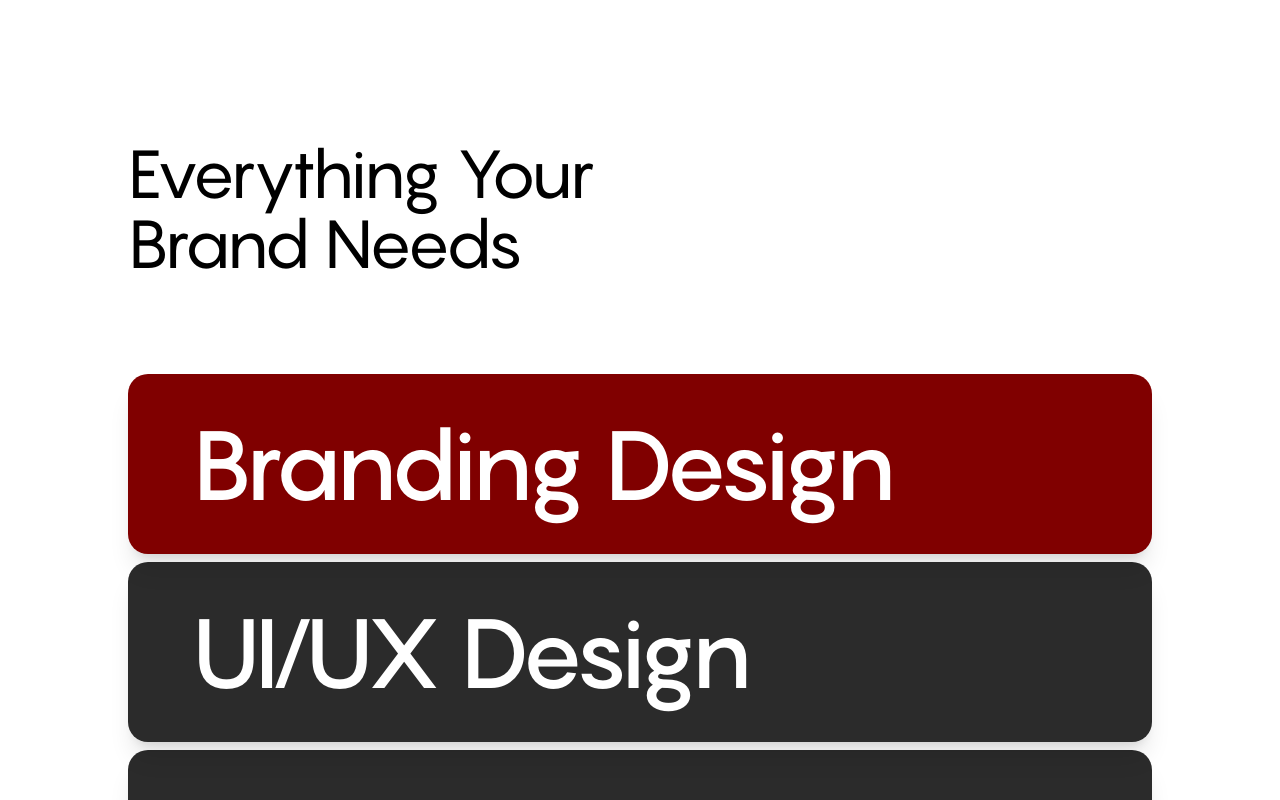
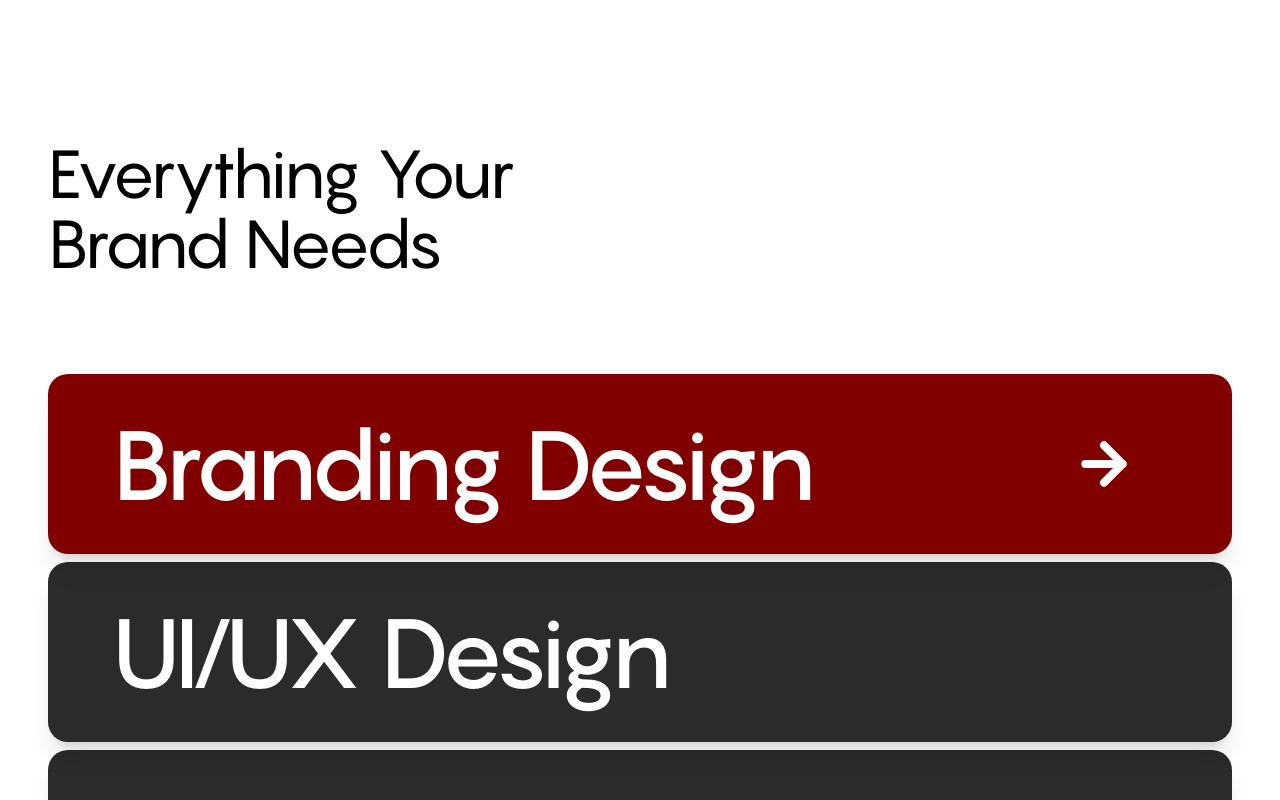
Before and after one commit to amanaanubhav/brndo.in, a Next.js app: page /about-us in a window 1280 px wide. Shown: the part 1480-2280 px from the top of the page. Built offline with nearby package versions, Linux system fonts and the light colour scheme.

Commit message:
feat: add AboutServices component with animated stacked cards for service display

```diff
--- a/src/features/about-us/AboutServices.jsx
+++ b/src/features/about-us/AboutServices.jsx
@@ -6,10 +6,10 @@ import SectionHeading from '@/components/ui/SectionHeading';
 export default function AboutServices({ data }) {
   return (
     <section className="py-20 md:py-32 bg-white dark:bg-gray-950 transition-colors duration-300 overflow-hidden relative">
-      <div className="max-w-7xl mx-auto px-6 md:px-12 w-full flex flex-col items-center">
+      <div className="max-w-[1600px] mx-auto px-6 md:px-12 w-full flex flex-col items-center">
 
         {/* Title */}
-        <div className="w-full max-w-5xl flex justify-start mb-8 md:mb-16">
+        <div className="w-full flex justify-start mb-8 md:mb-16">
           <h2 className="font-pangram font-normal text-[67px] leading-[70px] tracking-[-0.02em] text-black dark:text-white max-w-[473px]">
             Everything Your<br />Brand Needs
           </h2>
@@ -24,12 +24,22 @@ export default function AboutServices({ data }) {
               whileInView={{ opacity: 1, y: 0 }}
               viewport={{ once: true }}
               transition={{ duration: 0.5, delay: idx * 0.1 }}
-              className={`w-full max-w-5xl h-32 md:h-[180px] rounded-[20px] flex items-center px-8 md:px-16 ${item.bg} rotate-[0.29deg] hover:scale-[1.01] transition-transform duration-300 shadow-xl`}
+              className={`group w-full h-32 md:h-[180px] rounded-[20px] flex items-center px-8 md:px-16 ${item.bg} rotate-[0.29deg] hover:scale-[1.01] transition-transform duration-300 shadow-xl`}
               style={{ zIndex: data.items.length - idx }}
             >
-              <h3 className="font-pangram font-medium text-4xl md:text-6xl lg:text-[97px] leading-[1.13] tracking-[-0.02em] text-white">
-                {item.title}
-              </h3>
+              <div className="w-full flex justify-between items-center">
+                <h3 className="font-pangram font-medium text-4xl md:text-6xl lg:text-[97px] leading-[1.13] tracking-[-0.02em] text-white">
+                  {item.title}
+                </h3>
+                {/* Thick sleek arrow on the right - Only on Branding Design */}
+                {item.title === 'Branding Design' && (
+                  <div className="hidden sm:flex items-center justify-center text-white mr-4 md:mr-8 group-hover:translate-x-2 transition-transform duration-300">
+                    <svg width="48" height="48" viewBox="0 0 24 24" fill="none" stroke="currentColor" strokeWidth="3" strokeLinecap="round" strokeLinejoin="round" className="w-10 h-10 md:w-16 md:h-16">
+                      <path d="M5 12h14M12 5l7 7-7 7"/>
+                    </svg>
+                  </div>
+                )}
+              </div>
             </motion.div>
           ))}
         </div>
```
